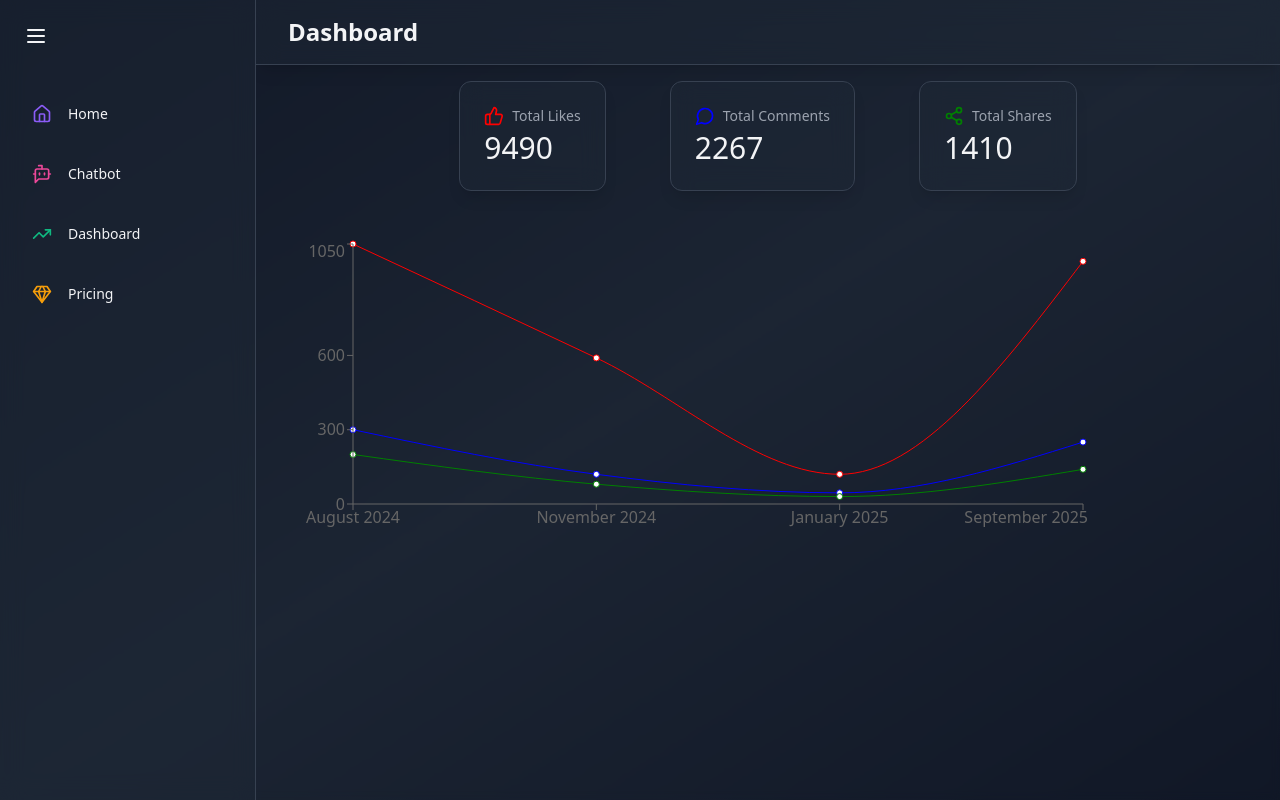
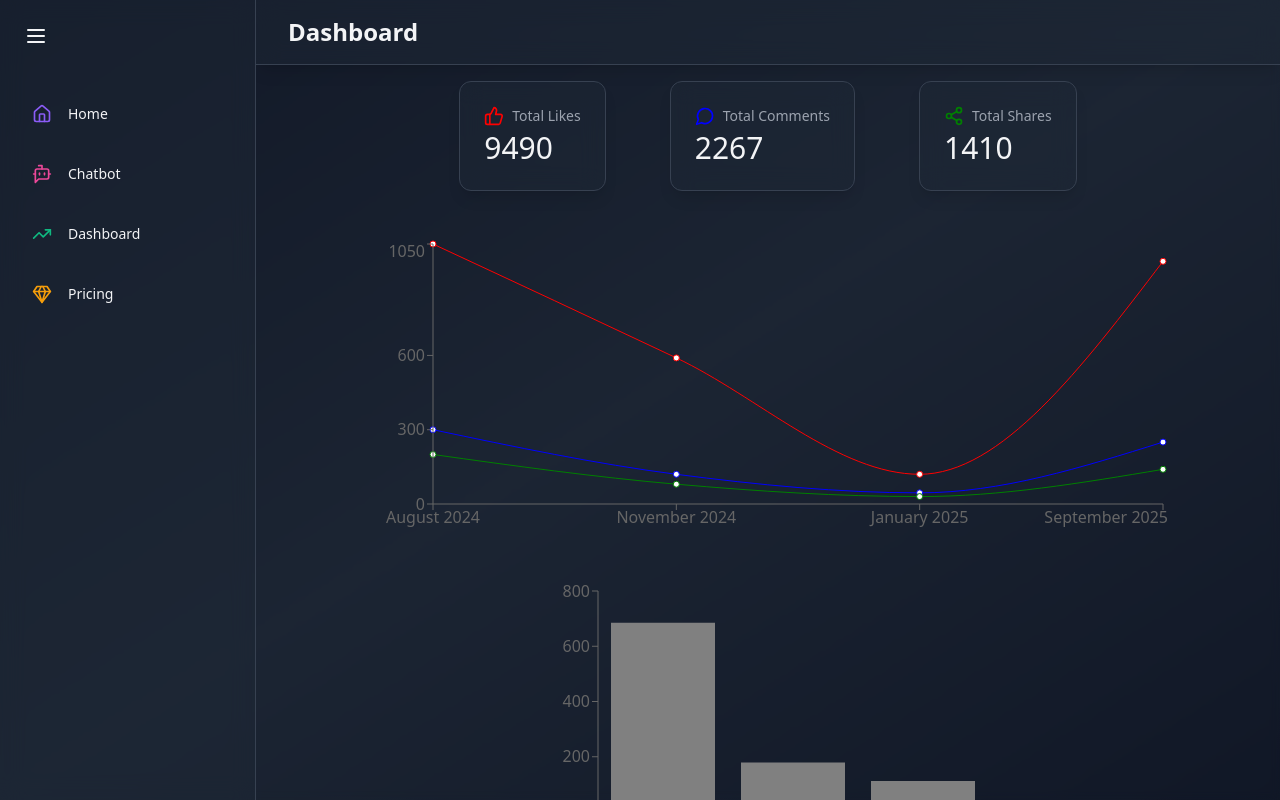
Before and after one commit to Dark-Knight499/3beans-4coffee-Level-super-mind-Hackathon-, a React (Vite) app in the folder frontend/: page /dashboard in a window 1280 px wide. Built offline with nearby package versions, Linux system fonts and the light colour scheme.

Commit message:
adds average bar chart to dashboard

```diff
--- /dev/null
+++ b/frontend/src/components/Dashboard_Components/Averagebarchart.jsx
@@ -0,0 +1,45 @@
+import react from 'react';
+import { BarChart, Bar, XAxis, YAxis, CartesianGrid, Tooltip, Legend, ResponsiveContainer } from 'recharts';
+
+export default function Averagebarchart ({data}) {
+    let average = {likes: 0, comments: 0, shares: 0};
+    data.forEach((d) => {
+
+        average.likes += d.likes;
+        average.comments += d.comments;
+        average.shares += d.shares;
+    })
+    average.likes = average.likes / data.length;
+    average.comments = average.comments / data.length;
+    average.shares = average.shares / data.length;
+
+    const chartData = [
+        { name: "Likes", value: average.likes },
+        { name: "Comments", value: average.comments },
+        { name: "Shares", value: average.shares },
+      ];
+
+      const CustomTooltip = ({ active, payload, label }) => {
+        if (active && payload && payload.length) {
+          return (
+            <div className="custom-tooltip" style={{ backgroundColor: "#fff", border: "1px solid #ccc", padding: "10px", borderRadius: "5px" }}>
+              <p className="label" style={{ fontWeight: "bold", color:'black' }}>{`${label}`}</p>
+              <p className="value" style={{ color: "#8884d8" }}>{`${payload[0].value}`}</p>
+            </div>
+          );
+        }
+    }
+      return (
+        <ResponsiveContainer width={500} height={300}>
+          <BarChart data={chartData} margin={{ top: 20, right: 30, left: 20, bottom: 5 }}>
+            {/* <CartesianGrid strokeDasharray="3 3" /> */}
+            <XAxis dataKey="name" />
+            <YAxis  />
+            <Tooltip content={<CustomTooltip/>} cursor={false}/>
+            <Legend />
+            <Bar dataKey="value" fill="gray"  />
+
+          </BarChart>
+        </ResponsiveContainer>
+      );
+}
--- a/frontend/src/components/Statecard.jsx
+++ b/frontend/src/components/Statecard.jsx
@@ -6,7 +6,7 @@ const StatCard = ({ name, icon: Icon, value, color }) => {
     <motion.div
 
     className='bg-gray-800 bg-opacity-50 backdrop-blur-md overflow-hidden shadow-lg rounded-xl border
-    border-gray-700'
+    border-gray-700 cursor-pointer'
     whileHover={{ y: -5, boxShadow: "0 25px 50px 12px rgba(0, 0, 0, 0.5)" }}
     >
     <div className='px-4 py-5 sm:p-6'>
--- a/frontend/src/pages/Dashboard.jsx
+++ b/frontend/src/pages/Dashboard.jsx
@@ -3,6 +3,7 @@ import Header from "../components/Header";
 import { ThumbsUp, MessageCircle ,Share2} from "lucide-react";
 import Statecard from "../components/Statecard";
 import Monthlydata from "../components/Dashboard_Components/Monthlydata";
+import Averagebarchart from "../components/Dashboard_Components/Averagebarchart";
 
 const Dashboard = () => {
   const socialMediaData = [
@@ -196,8 +197,10 @@ const Dashboard = () => {
           <Statecard name="Total Comments" icon={MessageCircle} value={socialMediaData.map((d)=>d.comments).reduce((acc, curr) => acc + curr, 0)} color="blue" />
           <Statecard name="Total Shares" icon={Share2} value={socialMediaData.map((d)=>d.shares).reduce((acc, curr) => acc + curr, 0)} color="green" />
         </div>
-        <div><Monthlydata data={socialMediaData.filter((d)=>d.userId===1)} /></div>
+        <div className="flex justify-center"><Monthlydata data={socialMediaData.filter((d)=>d.userId===1)} /></div>
+        <div className="flex justify-center"><Averagebarchart data={socialMediaData.filter((d)=>d.userId===1)} /></div>
       </div>
+
 
   );
 };
```
